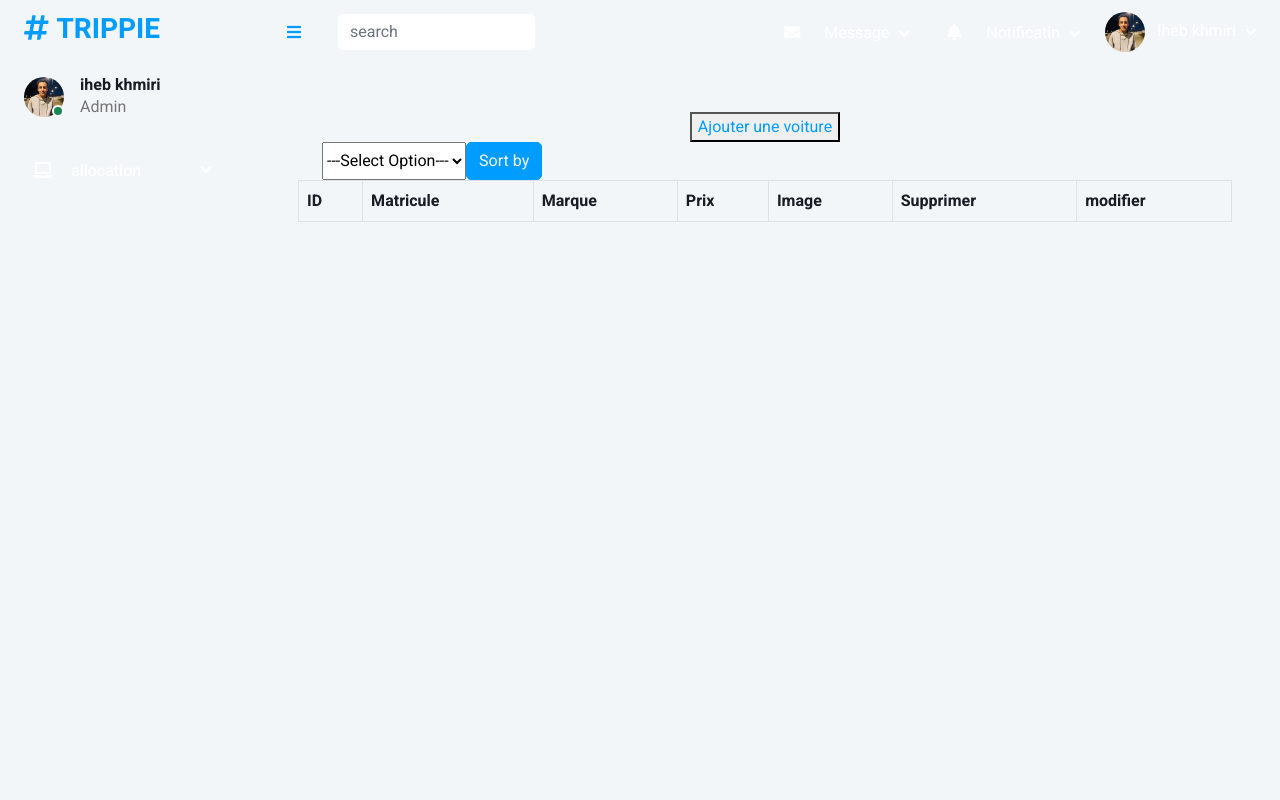
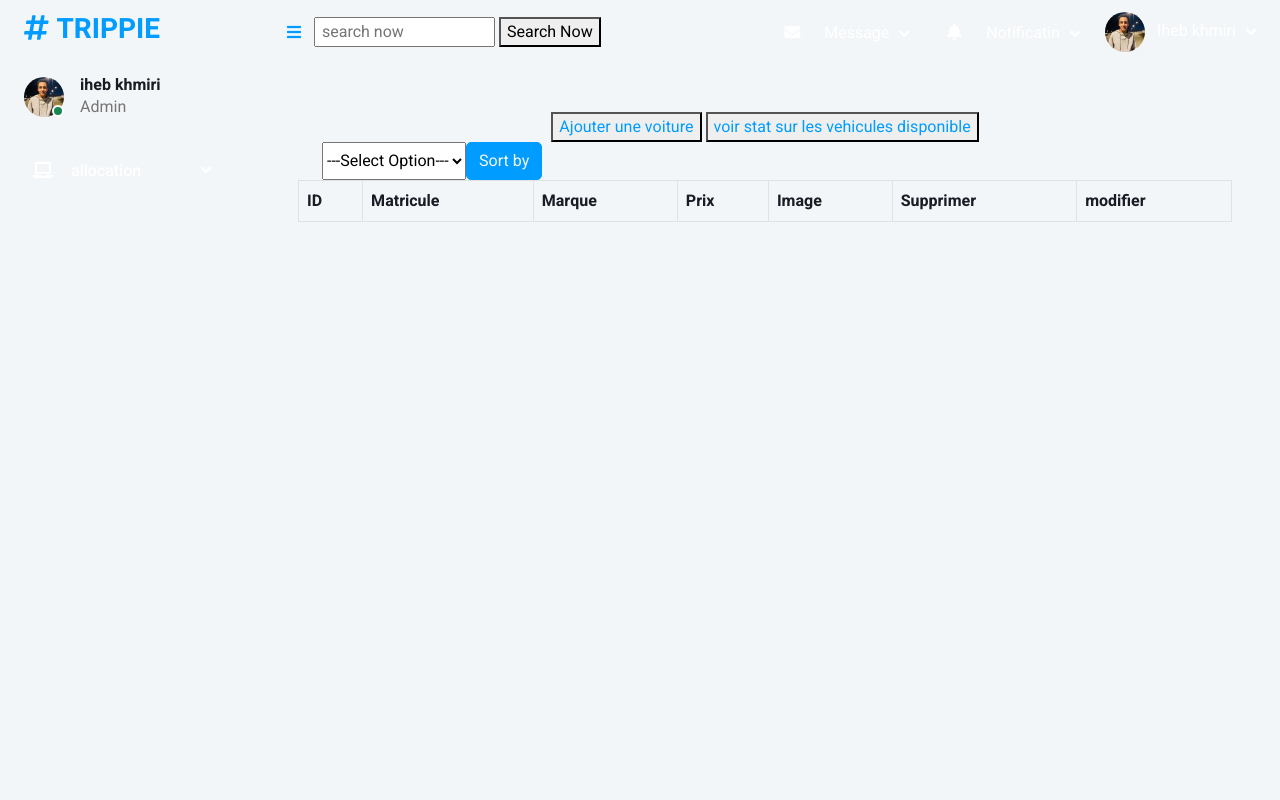
Before and after one commit to Azizomezine/WeBuild, a PHP site: page /7amma/ in a window 1280 px wide. Run offline with PHP 8.4, Linux system fonts and the light colour scheme; data that the repository does not hold is empty; some libraries are stand-ins or nearby versions.

Commit message:
Add files via upload

```diff
--- a/trippie back/index.php
+++ b/trippie back/index.php
@@ -9,7 +9,6 @@
 	 {
         if (
             !empty($_POST["search"])
-
         )
         {
    $listevoitures=$voitureC->recherchervoiture($_POST["search"]);
@@ -98,7 +97,7 @@
                         <a href="#" class="nav-link dropdown-toggle" data-bs-toggle="dropdown"><i class="fa fa-laptop me-2"></i>allocation</a>
                         <div class="dropdown-menu bg-transparent border-0">
                             <a href="index.php" class="dropdown-item">voiture</a>
-                            <a href="index2.php" class="dropdown-item">reservation</a>
+                            <!-- reservation-->
                         </div>
                     </div>
                 </div>
@@ -117,9 +116,10 @@
                 <a href="#" class="sidebar-toggler flex-shrink-0">
                     <i class="fa fa-bars"></i>
                 </a>
-                <form class="d-none d-md-flex ms-4" method="POST">
-                    <input class="form-control border-0" type="search" id="search" name="search" placeholder="search">
-                </form>
+                <form method="POST">  <input type="text" id="search"  placeholder=" search now"name="search">
+                    <button type="submit"  name='ajouter' >Search Now</button>
+               </form>
+
 
                 <div class="navbar-nav align-items-center ms-auto">
                     <div class="nav-item dropdown">
@@ -204,7 +204,10 @@
             <div class="container-fluid pt-4 px-4">
                 <div class="bg-light text-center rounded p-4">
                 <button><a href="../views/ajoutervoiture.php">Ajouter une voiture</a></button>
+                <button><a href="../trippie back/stat.php">voir stat sur les vehicules disponible</a></button>
+
                 <form action="../trippie back/index.php" class="d-none d-md-flex ms-4" method="GET" >
+
             <select name="sort"  value="sort">
                     <option value="" class="d-none d-md-flex ms-4" selected>---Select Option---</option>
           <option value="a-z" <?php if(isset ($_GET['sort']) && $_GET['sort']=="a-z"){echo "selected";} ?> > marque (ASC)</option>
```
